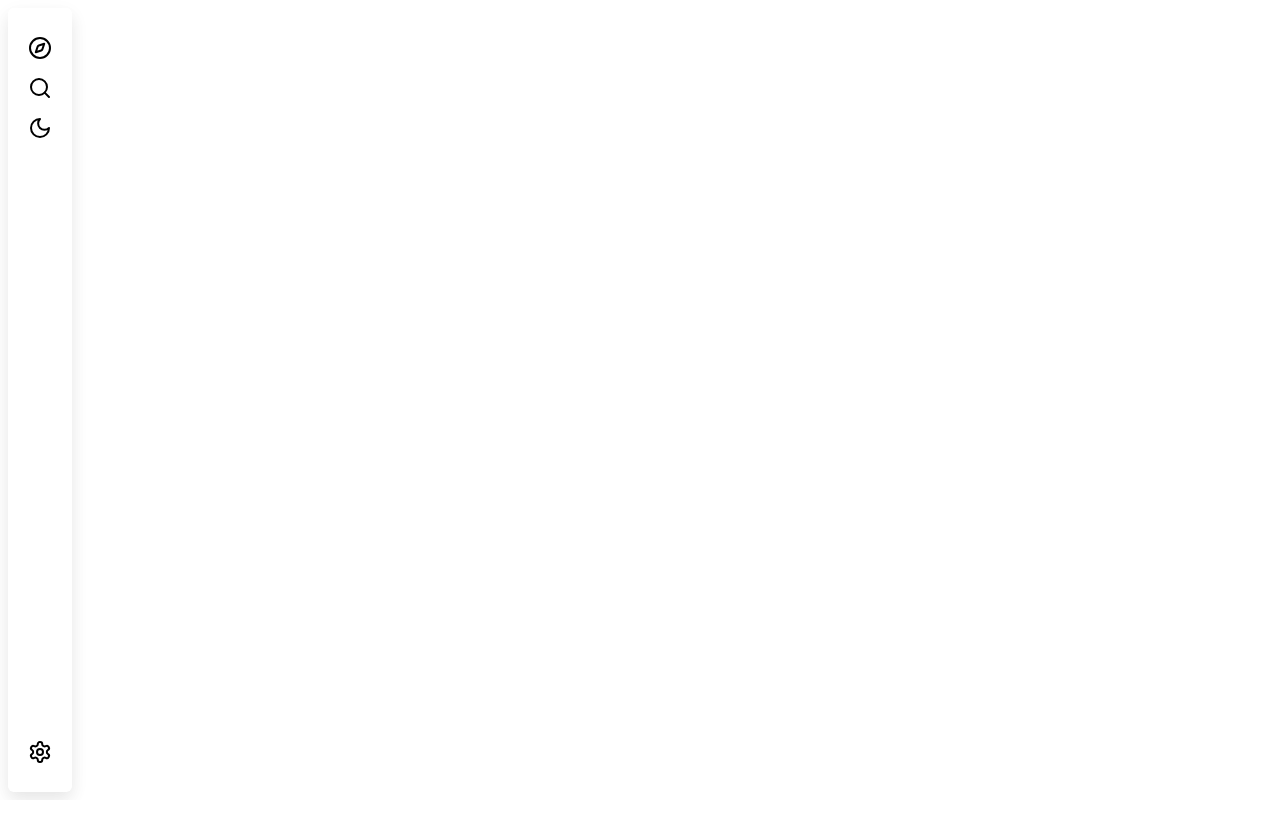
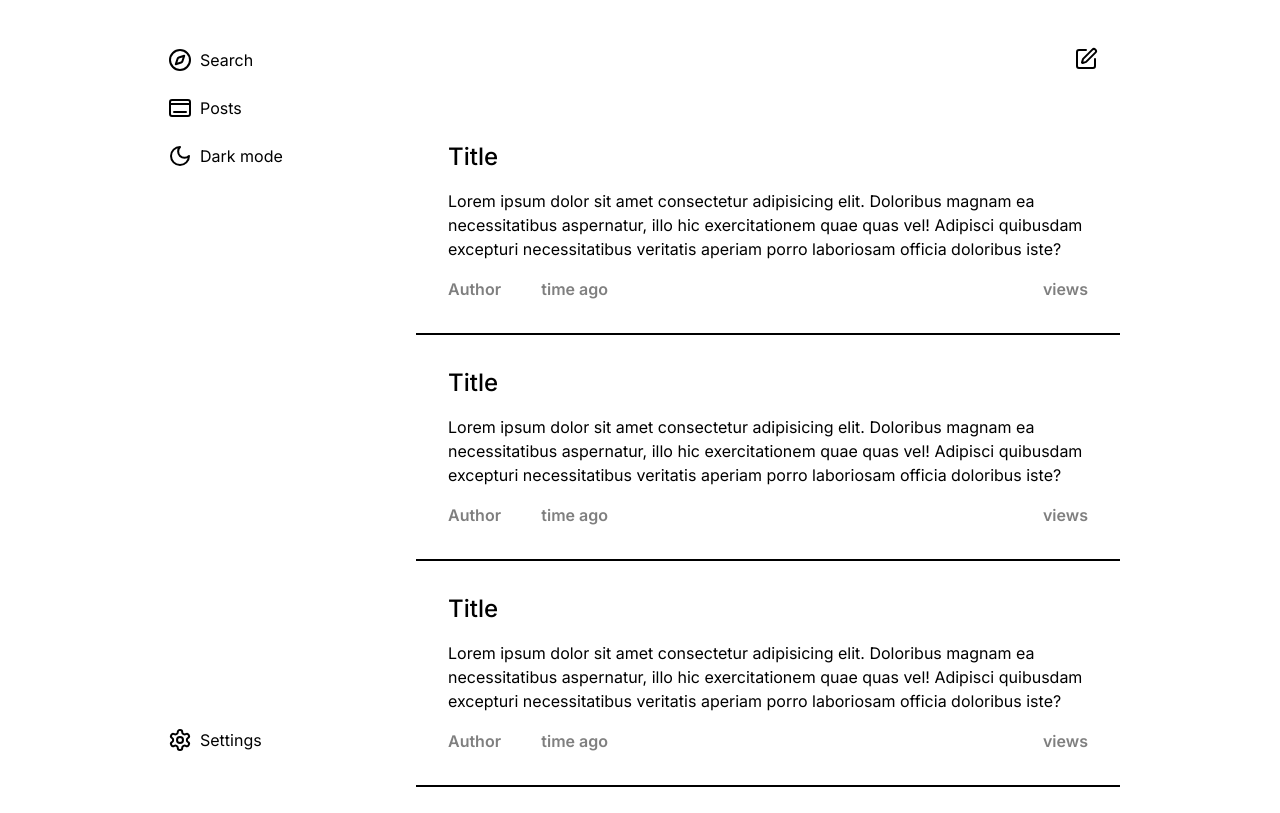
Before and after one commit to phan-forsure/henji, a Next.js app: page / in a window 1280 px wide. Built offline with nearby package versions, Linux system fonts and the light colour scheme.

Commit message:
added static ui elements

```diff
--- a/src/app/globals.css
+++ b/src/app/globals.css
@@ -7,6 +7,9 @@
 :root {
   --background: #ffffff;
   --foreground: #000000;
+  --comp: #efefef;
+  --hover-button: #efefef;
+  --hover-button-dark: #282828;
 }
 
 @theme inline {
@@ -16,35 +19,62 @@
 
 @media (prefers-color-scheme: dark) {
   :root {
-    --background: #fff8ed;
+    --background: #ffffff;
     --foreground: #1a1a1a;
   }
 }
 
 body {
+  overflow: hidden;
   margin: 0;
-  padding: 0;
-  overflow: hidden;
   height: calc(100vh - 1rem);
   background: var(--background);
   color: var(--foreground);
-  font-family: Arial, Helvetica, sans-serif;
-}
-
-.hero-h1 {
-  /* font-size: clamp(24px, 3.75vw, 48px); */
-  font-family: "Times New Roman", Times, serif;
-  line-height: 1.25rem;
-  letter-spacing: initial;
+  grid-template-columns: repeat(8, 1fr);
+  grid-template-areas: "sidebar sidebar content content content content content content";
+  transition: all 0.2s;
 }
 
 .sidebar div div,
 .settings {
-  @apply cursor-pointer p-1 my-2;
+  @apply cursor-pointer my-2;
 }
 
 .sidebar {
-  height: calc(100%);
-  box-shadow: 0 8px 16px 0 rgba(0, 0, 0, 0.055),
-    0 6px 20px 0 rgba(0, 0, 0, 0.055);
+  grid-area: sidebar;
+  height: calc(100% - 1rem);
 }
+
+.sidebar-button {
+  @apply rounded-md transition-all;
+  padding: 0.5rem;
+}
+
+.content,
+main {
+  grid-area: content;
+  scrollbar-width: 0;
+  height: calc(100vh - 5rem);
+}
+
+.post {
+  border-bottom: 2px solid black;
+}
+
+.post-button:hover,
+.sidebar-button:hover {
+  background-color: var(--hover-button);
+}
+
+body[dark="true"] {
+  background-color: var(--foreground);
+  color: var(--background);
+}
+
+body[dark="true"] .sidebar-button:hover,
+body[dark="true"] .post-button:hover {
+  background-color: var(--hover-button-dark);
+}
+body[dark="true"] .post {
+  border-bottom: 2px solid white;
+}
--- a/src/app/layout.tsx
+++ b/src/app/layout.tsx
@@ -15,7 +15,7 @@ export default function RootLayout({
 }>) {
   return (
     <html lang="en">
-      <body className={`${inter.className} antialiased`}>
+      <body className={`${inter.className} antialiased grid px-32`}>
         <Sidebar />
         {children}
       </body>
--- a/src/app/page.tsx
+++ b/src/app/page.tsx
@@ -1,7 +1,23 @@
+import Bar from "./ui/bar";
+import Post from "./ui/post";
+
 export default function Home() {
   return (
     <>
-      {/* <div className="hero grid grid-rows-[20px_1fr_20px] items-center justify-items-center min-h-screen p-8 pb-20 gap-16 sm:p-20 font-[family-name:var(--font-geist-sans)]"></div> */}
+      <div className="content px-8 p-2">
+        <div>
+          <Bar />
+        </div>
+        <div className="posts overflow-y-scroll h-full">
+          <Post />
+          <Post />
+          <Post />
+          <Post />
+          <Post />
+          <Post />
+          <Post />
+        </div>
+      </div>
     </>
   );
 }
--- /dev/null
+++ b/src/app/settings/layout.tsx
@@ -0,0 +1,20 @@
+import type { Metadata } from "next";
+import "@/app/globals.css";
+import { inter } from "@/app/ui/font";
+
+export const metadata: Metadata = {
+  title: "Henji chat app",
+  description: "Chat app",
+};
+
+export default function SettingsLayout({
+  children,
+}: Readonly<{
+  children: React.ReactNode;
+}>) {
+  return (
+    <main className={`${inter.className} antialiased grid px-8 p-2`}>
+      {children}
+    </main>
+  );
+}
--- /dev/null
+++ b/src/app/settings/page.tsx
@@ -0,0 +1,16 @@
+import Bar from "@/app/ui/bar";
+import Setting from "../ui/setting";
+
+export default function Settings() {
+  return (
+    <>
+      <div className="settings-page px-8 p-2 w-full">
+        <div className="options overflow-y-scroll w-full">
+          <Setting option="Show time" />
+          <Setting option="Show author" />
+          <Setting option="Show views" />
+        </div>
+      </div>
+    </>
+  );
+}
--- /dev/null
+++ b/src/app/ui/bar.tsx
@@ -0,0 +1,11 @@
+import { PenBox } from "lucide-react";
+
+export default function Bar() {
+  return (
+    <div className="bar w-full p-3 my-4 flex items-center justify-end">
+      <div className="post-button flex items-center cursor-pointer rounded-full w-[45px] h-[45px] justify-center transition-all">
+        <PenBox />
+      </div>
+    </div>
+  );
+}
--- /dev/null
+++ b/src/app/ui/post.tsx
@@ -0,0 +1,20 @@
+export default function Post() {
+  return (
+    <div className="post p-8 flex flex-wrap flex-col justify-between">
+      <h2 className="text-2xl font-medium">Title</h2>
+      <p className="my-4">
+        Lorem ipsum dolor sit amet consectetur adipisicing elit. Doloribus
+        magnam ea necessitatibus aspernatur, illo hic exercitationem quae quas
+        vel! Adipisci quibusdam excepturi necessitatibus veritatis aperiam porro
+        laboriosam officia doloribus iste?
+      </p>
+      <div className="info opacity-50 font-semibold flex w-full justify-between">
+        <div className="flex justify-between w-[25%]">
+          <p>Author</p>
+          <p>time ago</p>
+        </div>
+        <p>views</p>
+      </div>
+    </div>
+  );
+}
--- /dev/null
+++ b/src/app/ui/setting.tsx
@@ -0,0 +1,7 @@
+export default function Setting({ option }) {
+  return (
+    <div className="option p-8 flex items-center justify-between">
+      <p>{option}</p> <input type="checkbox" name="" id="" />
+    </div>
+  );
+}
--- a/src/app/ui/sidebar.tsx
+++ b/src/app/ui/sidebar.tsx
@@ -1,23 +1,42 @@
-import { Compass, Moon, Search, Settings } from "lucide-react";
+"use client";
+import { Compass, Dock, Moon, Settings, Sun } from "lucide-react";
+import { useEffect, useState } from "react";
+import Link from "next/link";
 
 export default function Sidebar() {
+  const [dark, setDark] = useState(false);
+  useEffect(() => {
+    document.body.setAttribute("dark", `${dark}`);
+  }, [dark]);
   return (
-    <nav className="sidebar m-2 justify-between p-4 rounded-md flex flex-wrap flex-col w-fit">
+    <nav className="sidebar m-4 justify-between p-4 flex flex-wrap flex-col">
       <div>
-        <div>
-          <Compass />
+        <div className="flex sidebar-button">
+          <Compass /> <span className="px-2">Search</span>
         </div>
-        <div>
-          <Search />
-        </div>
-        <div>
-          <Moon />
+        <Link href={"/"}>
+          <div className="flex sidebar-button">
+            <Dock /> <span className="px-2">Posts</span>
+          </div>
+        </Link>
+        <div className="flex sidebar-button" onClick={() => setDark(!dark)}>
+          {dark ? (
+            <>
+              <Sun /> <span className="px-2">Light mode</span>
+            </>
+          ) : (
+            <>
+              <Moon /> <span className="px-2">Dark mode</span>
+            </>
+          )}
         </div>
       </div>
 
-      <div className="settings">
-        <Settings />
-      </div>
+      <Link href={"settings"}>
+        <div className="settings flex sidebar-button">
+          <Settings /> <span className="px-2">Settings</span>
+        </div>
+      </Link>
     </nav>
   );
 }
```
Also changed, not shown: src/app/post/layout.tsx (added), src/app/post/page.tsx (added).
